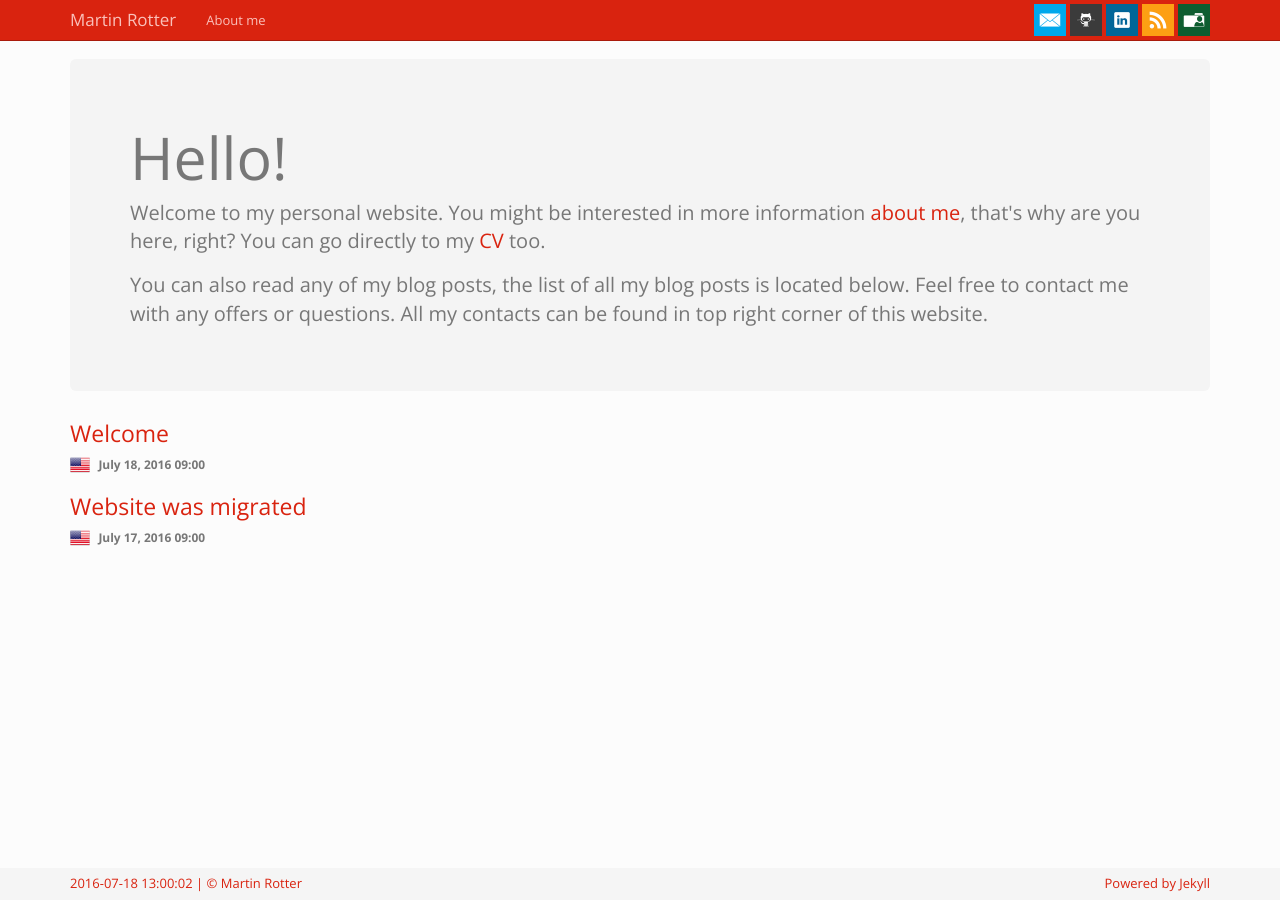
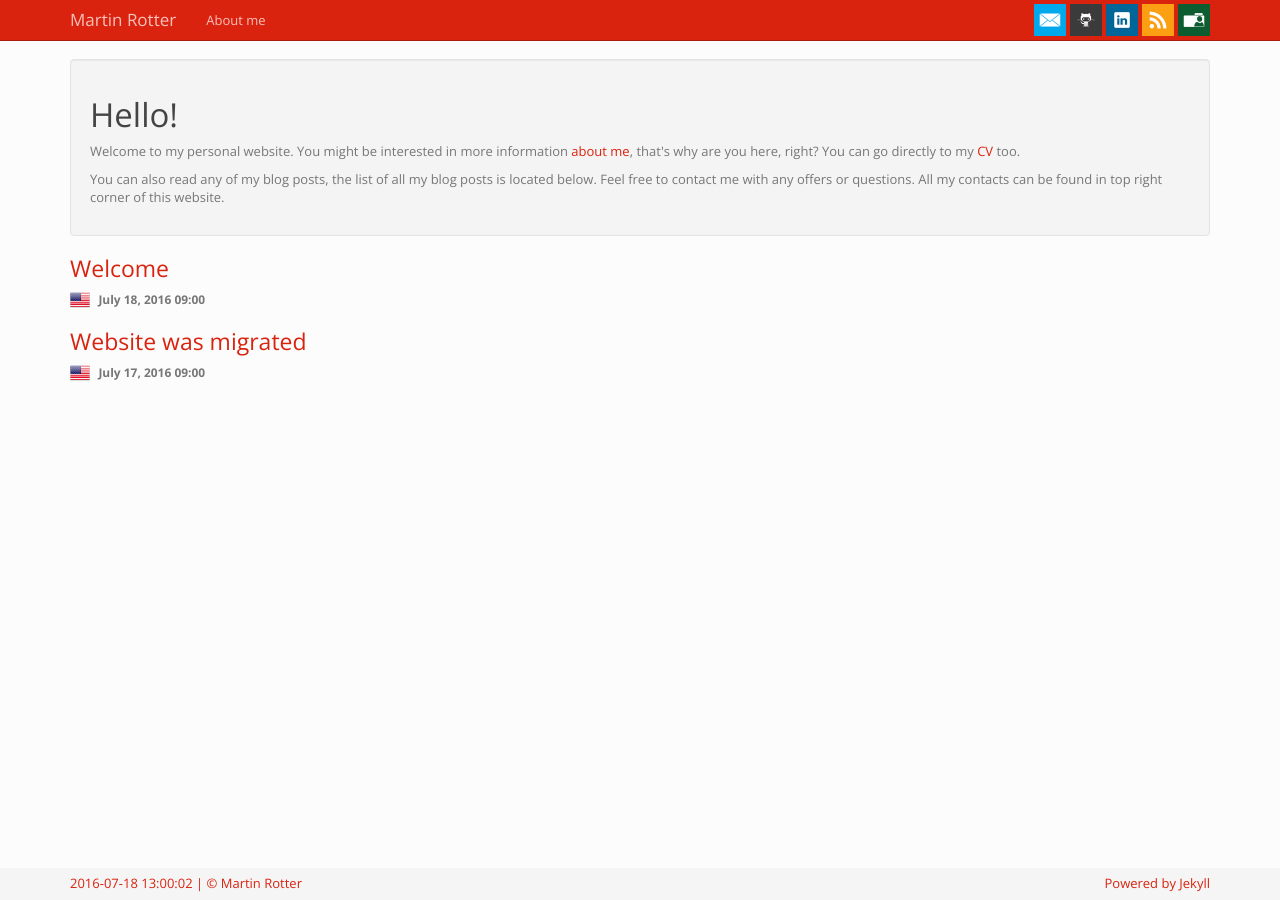
Before and after one commit to martinrotter/martinrotter.github.io, a Jekyll site: the page built from index.html, in a window 1280 px wide. Built offline with Jekyll 4.4.1, drawn with Linux system fonts in a browser that asks for light colours.

Commit message:
Try well.

```diff
--- a/_layouts/home.html
+++ b/_layouts/home.html
@@ -2,7 +2,7 @@
 layout: default
 ---
 
-<div class="jumbotron">
+<div class="well">
   {{ content }}
 </div>
 
```
